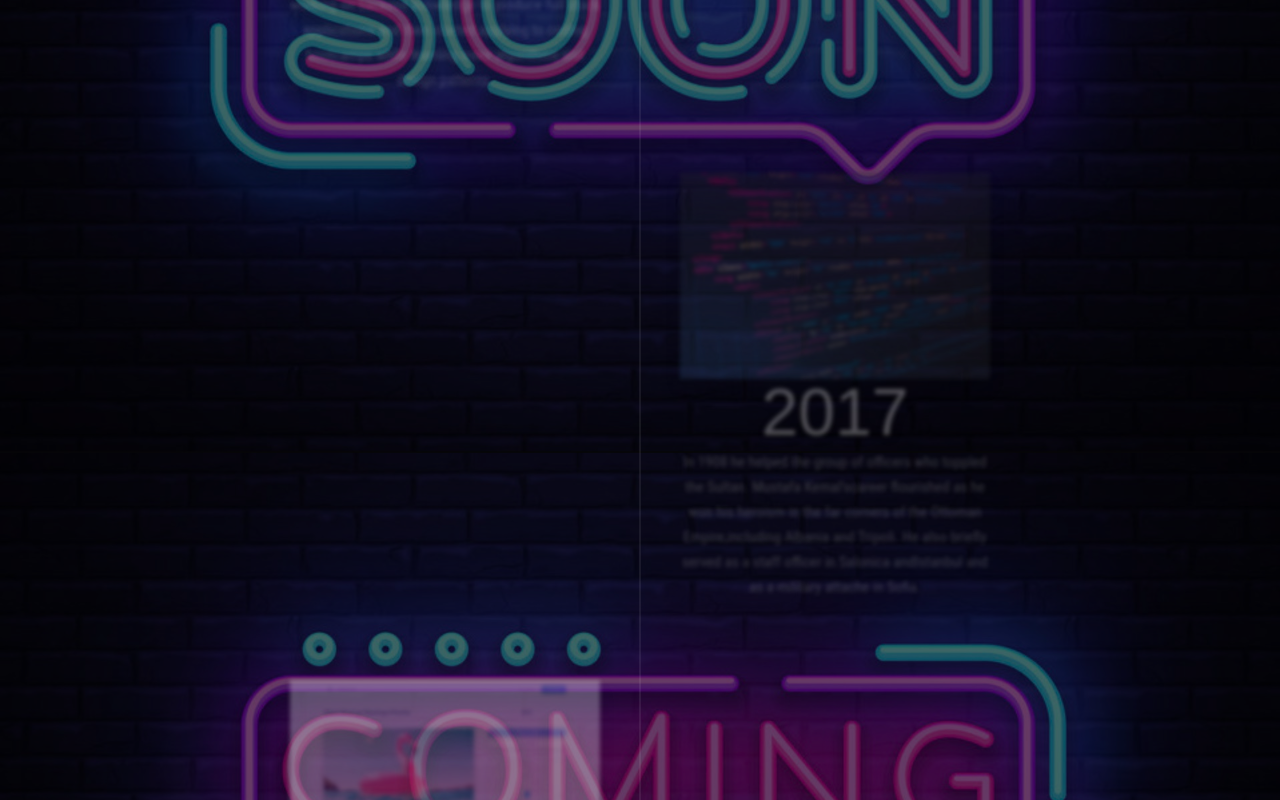
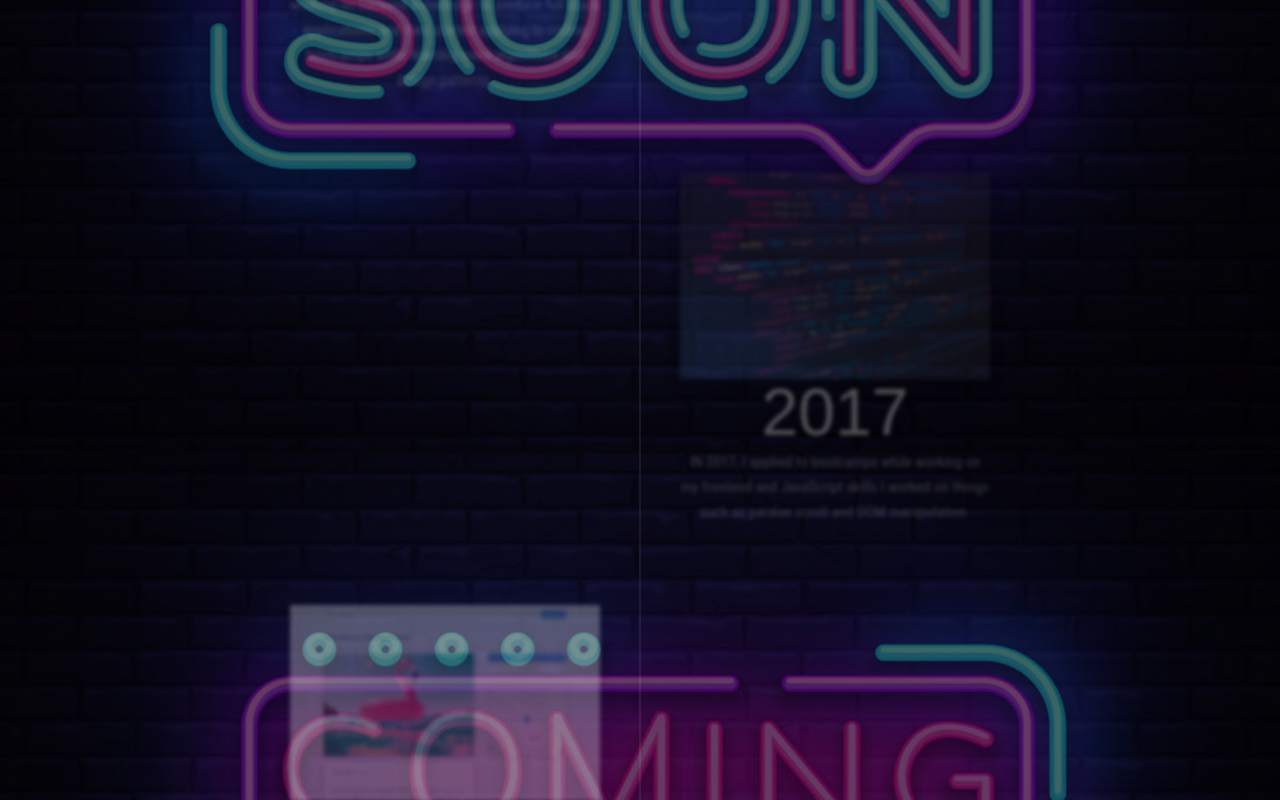
Before and after one commit to BuddhaTheChef/fl-2020, a React (Create React App) app: page /about in a window 1280 px wide. Shown: the part 1464-2264 px from the top of the page. Built offline with nearby package versions, Linux system fonts and the light colour scheme.

Commit message:
added in timeline

```diff
--- a/src/components/About/About.js
+++ b/src/components/About/About.js
@@ -97,13 +97,13 @@ export default class About extends Component {
     <div class="timeline-item" data-text="THE YEAR 2016">
       <div class="timeline__content"><img class="timeline__img" src={logo3} alt="logo for stuff"/>
         <h2 class="timeline__content-title">2016</h2>
-        <p class="timeline__content-desc">2016, I was getting into mobile development and working on backend knowledge to produce full stack applicstions and then started applying to coding bootcamps while learning more algorithms and design patterns.</p>
+        <p class="timeline__content-desc">2016, I was getting into mobile development and working on backend knowledge to produce full stack applications and then started applying to coding bootcamps while learning more algorithms and design patterns.</p>
       </div>
     </div>
     <div class="timeline-item" data-text="THE YEAR 2017">
       <div class="timeline__content"><img class="timeline__img" src={logo4} alt="logo for stuff"/>
         <h2 class="timeline__content-title">2017</h2>
-        <p class="timeline__content-desc">In 1908 he helped the group of officers who toppled the Sultan. Mustafa Kemal'scareer flourished as he won his heroism in the far corners of the Ottoman Empire,including Albania and Tripoli. He also briefly served as a staff officer in Salonica andIstanbul and as a military attache in Sofia.</p>
+        <p class="timeline__content-desc">IN 2017, I applied to bootcamps while working on my frontend and JavaScript skills I worked on things such as paralax scroll and DOM manipulation.</p>
       </div>
     </div>
     <div class="timeline-item" data-text="THE YEAR 2018">
```
